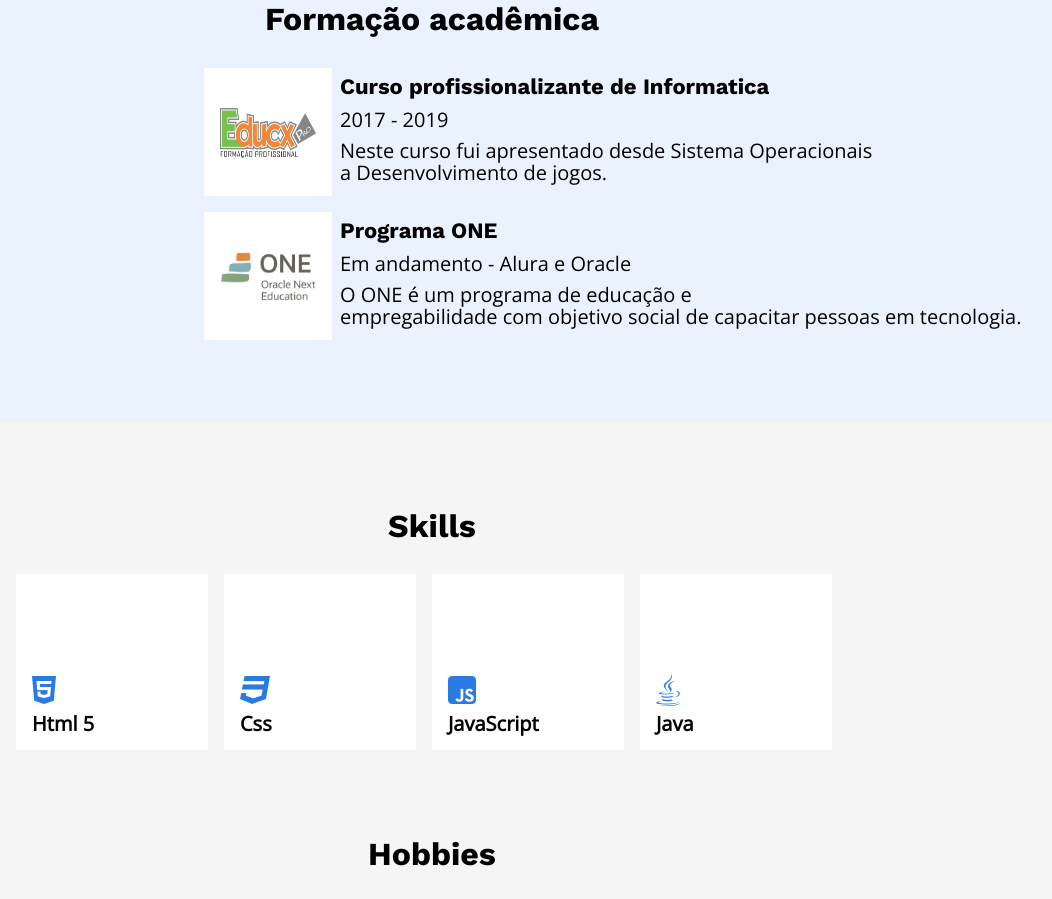
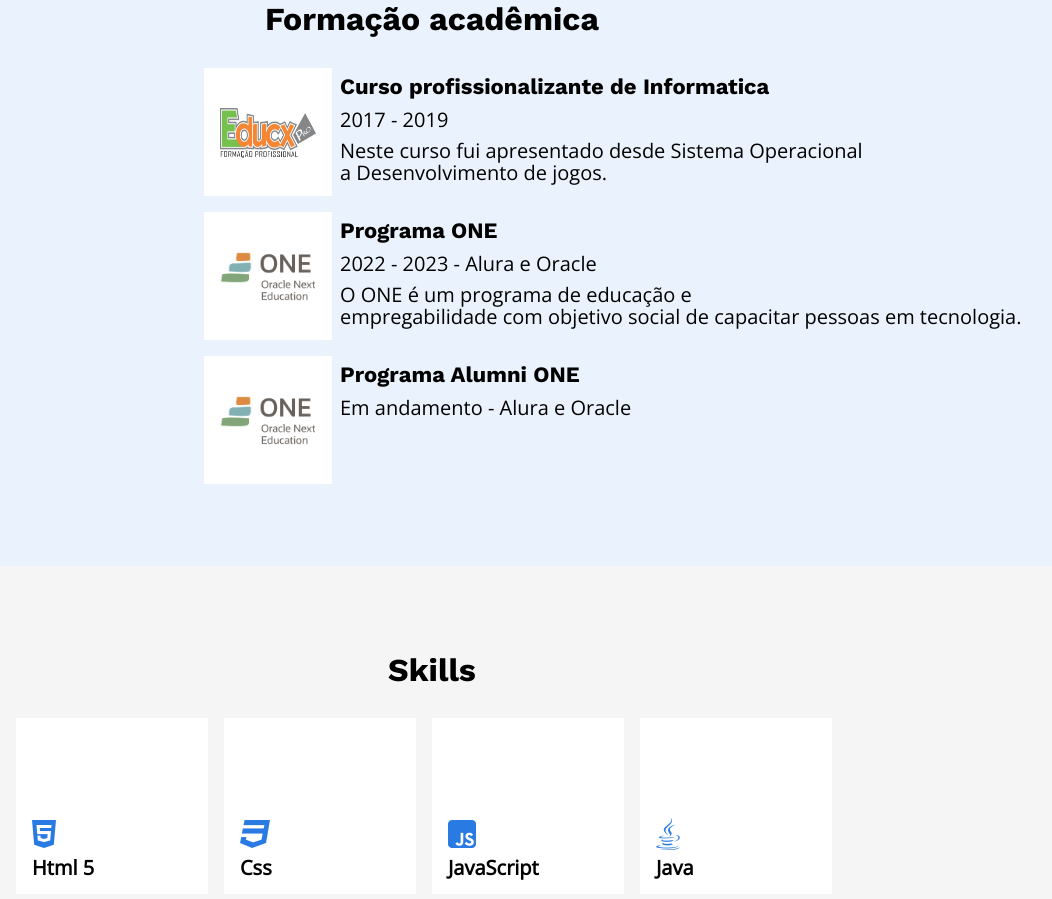
Before and after one commit to ChristianWilliamTerra/Portf-lio, a plain HTML site: page index.html in a window 1280 px wide. Shown: the part 2186-3085 px from the top of the page, without its empty margins (208-1260 px from the left). Drawn offline with nearby package versions, Linux system fonts and the light colour scheme.

Commit message:
Adicionando mais uma formação na seção de formação

```diff
--- a/css/formacao.css
+++ b/css/formacao.css
@@ -22,12 +22,12 @@
     margin-bottom: 82px;
 }
 
-.formacao-experiencias-primeira {
+.formacao-experiencias-primeira, .formacao-experiencias-segundo {
     display: flex;
     margin-bottom: 16px;
 }
 
-.formacao-experiencias-segundo {
+.formacao-experiencias-terceiro {
     display: flex;
 }
 
--- a/index.html
+++ b/index.html
@@ -100,7 +100,7 @@
                 <section class="formacao-experiencias-informacao">
                     <h2 class="formacao-experiencias-titulo">Curso profissionalizante de Informatica</h2>
                     <p class="formacao-experiencias-conteudo-ano">2017 - 2019</p>
-                    <P class="formacao-experiencias-conteudo">Neste curso fui apresentado desde Sistema Operacionais<br>
+                    <P class="formacao-experiencias-conteudo">Neste curso fui apresentado desde Sistema Operacional<br>
                         a Desenvolvimento de jogos.</P>
                 </section>
             </section>
@@ -110,9 +110,20 @@
                 </section>
                 <section class="formacao-experiencias-informacao">
                     <h2 class="formacao-experiencias-titulo">Programa ONE</h2>
-                    <p class="formacao-experiencias-conteudo-ano">Em andamento - Alura e Oracle</p>
+                    <p class="formacao-experiencias-conteudo-ano">2022 - 2023 - Alura e Oracle</p>
                     <P class="formacao-experiencias-conteudo">O ONE é um programa de educação e<br>
                          empregabilidade com objetivo social de capacitar pessoas em tecnologia.<br>
+                </section>
+            </section>
+            <section class="formacao-experiencias-terceiro">
+                <section class="formacao-fundo-imagem">
+                    <img class="formacao-experiencias-imagem" src="./imagens/one.png" width="96px" height="50px">
+                </section>
+                <section class="formacao-experiencias-informacao">
+                    <h2 class="formacao-experiencias-titulo">Programa Alumni ONE</h2>
+                    <p class="formacao-experiencias-conteudo-ano">Em andamento - Alura e Oracle</p>
+                    <P class="formacao-experiencias-conteudo"><br>
+                        <br>
                 </section>
             </section>
         </section>
```
